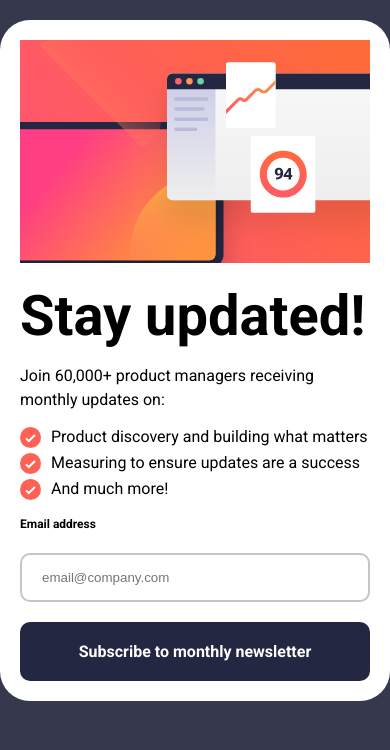
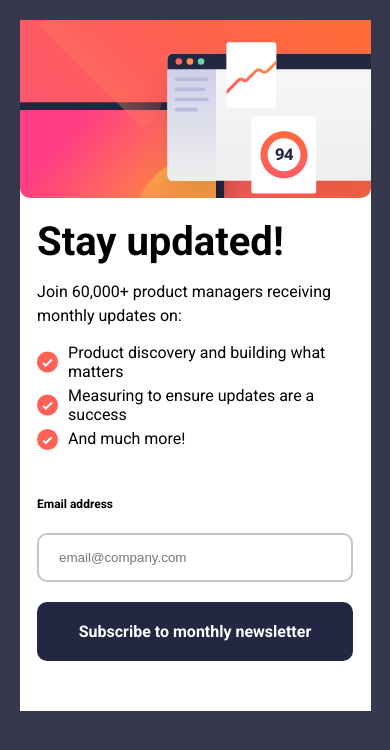
Before and after one commit to Shahbaaz92/newsletter-sign-up-with-success-message-main, a plain HTML site: page index.html in a window 390 px wide. Drawn offline with Linux system fonts and the light colour scheme.

Commit message:
Update style.css

```diff
--- a/style.css
+++ b/style.css
@@ -137,19 +137,26 @@ button:hover {
 }
 @media screen and (max-width: 768px) {
   body {
-    height: auto;
+    height: 100%;
+  }
+  h1 {
+    font-size: 40px;
   }
   main {
     margin-top: 20px;
     width: 90%;
-    height: auto;
+    height: 100%;
     flex-direction: column-reverse;
     gap: 20px;
+    padding: 0;
+    padding-bottom: 50px;
+    border-radius: 0;
   }
   .main-content {
-    width: 100%;
+    width: 90%;
     height: auto;
     padding: 0;
+    gap: 30px;
   }
 
   .main-img {
@@ -157,6 +164,7 @@ button:hover {
     height: 500px;
     background-image: url(./assets/images/illustration-sign-up-mobile.svg);
     background-size: cover;
+    border-radius: 0 0 10px 10px;
   }
   .success-content {
     justify-content: flex-start;
```
